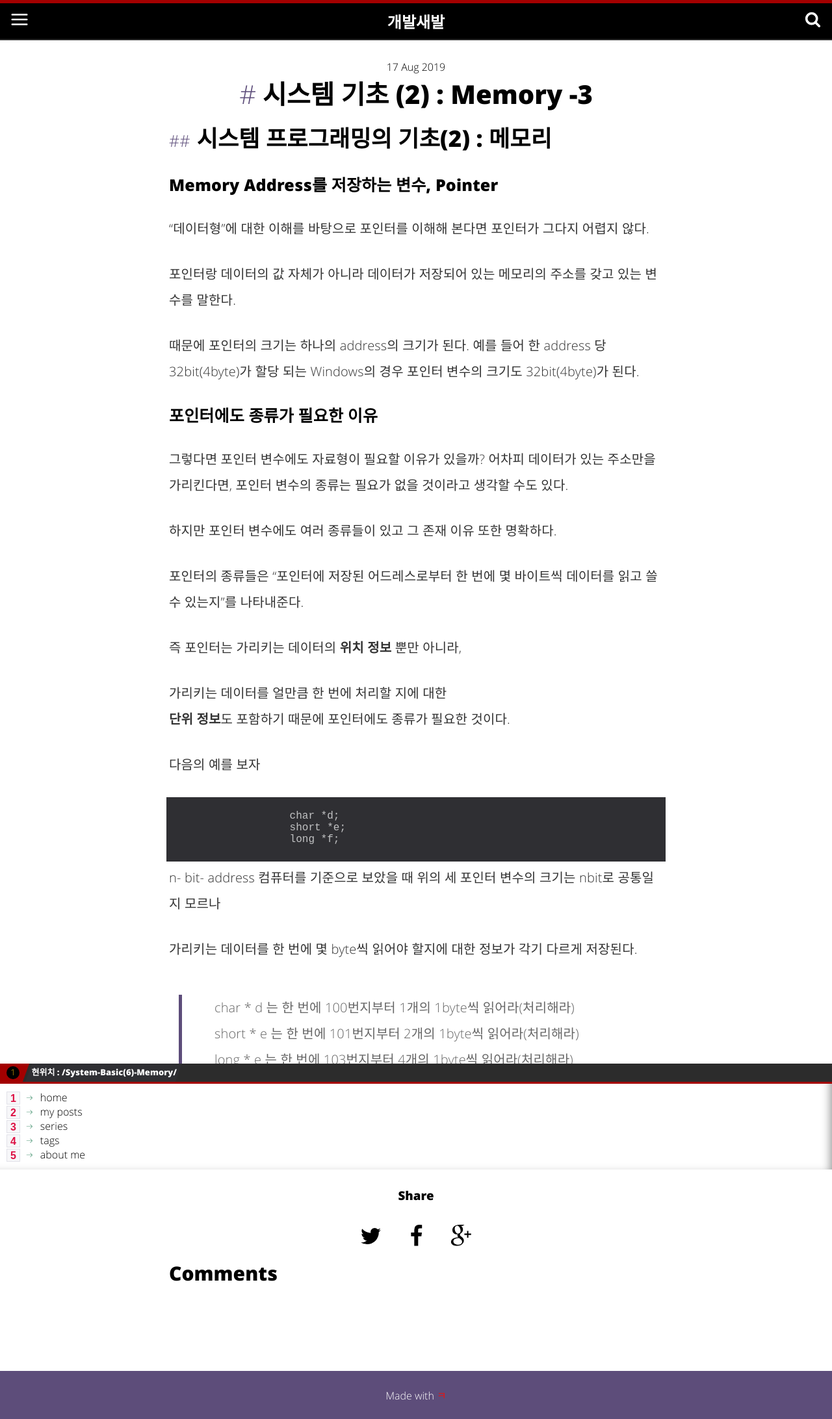
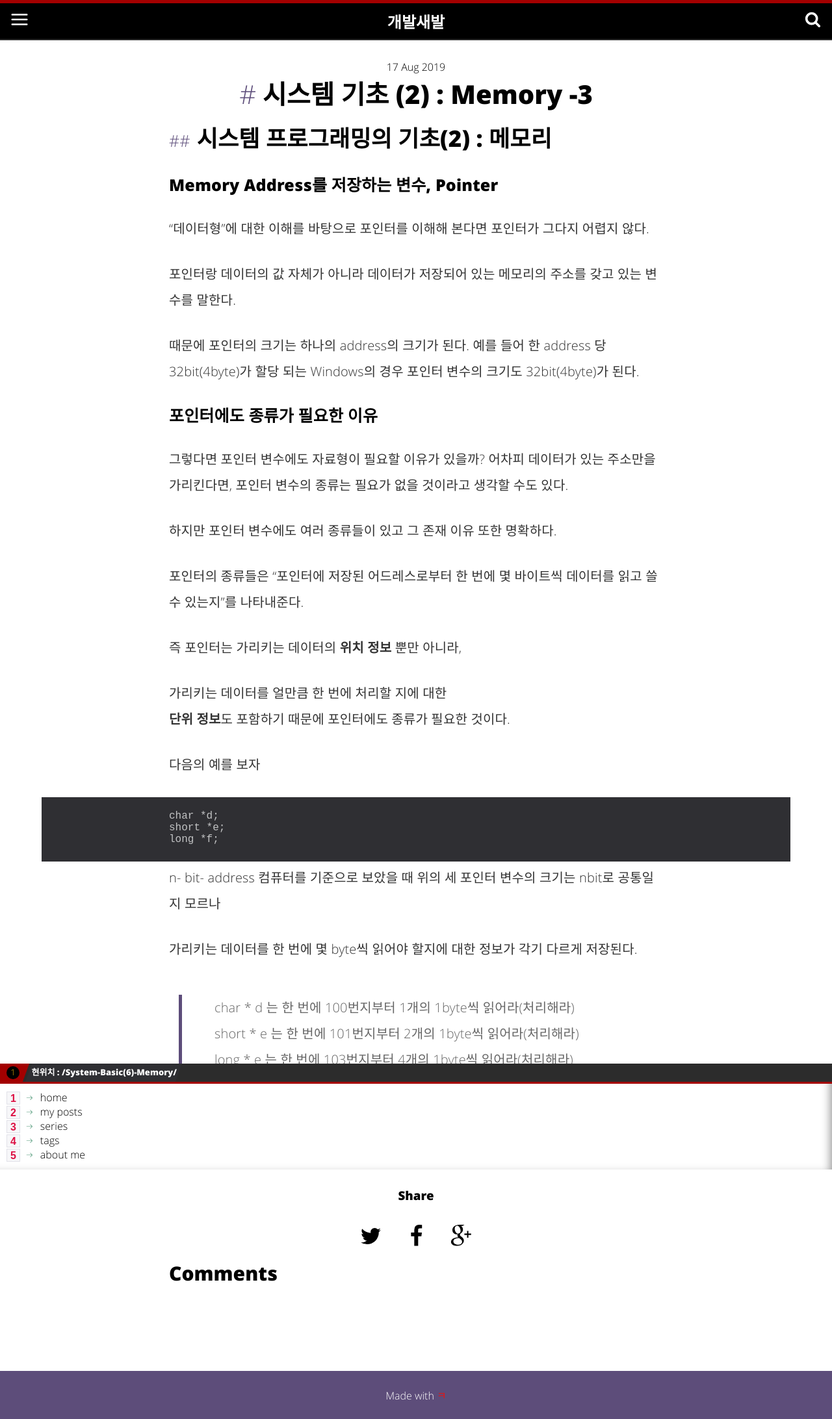
Before and after one commit to JJooJJoo83/kangtegong.github.io, a Jekyll site: the page built from _posts/2019-08-21-System Basic(6) - Memory.md, in a window 1280 px wide. Shown: the whole page at 65% size. Built offline with Jekyll 4.4.1, drawn with Linux system fonts in a browser that asks for light colours; comment, search, counter and statistics services are not loaded.

Commit message:
code highlight

```diff
--- a/assets/css/main.css
+++ b/assets/css/main.css
@@ -1663,7 +1663,7 @@ pre span {
     color: #c1c2c3;
     margin: 0;
     margin-bottom: 5px; /*modify*/
-    width : 60%;        /*add*/
+    width : 90%;        /*add*/
     margin-right: auto; /*add*/
     margin-left:auto;   /*add*/
 
```
